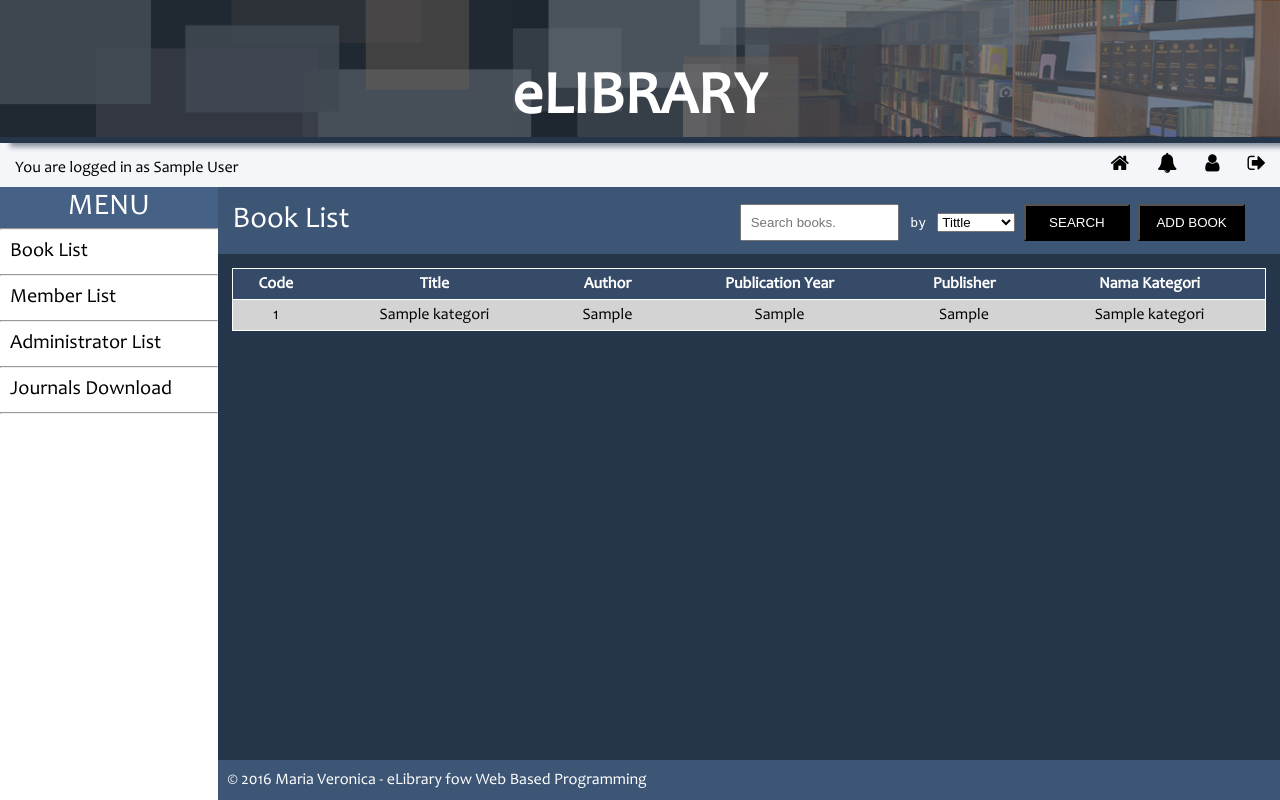
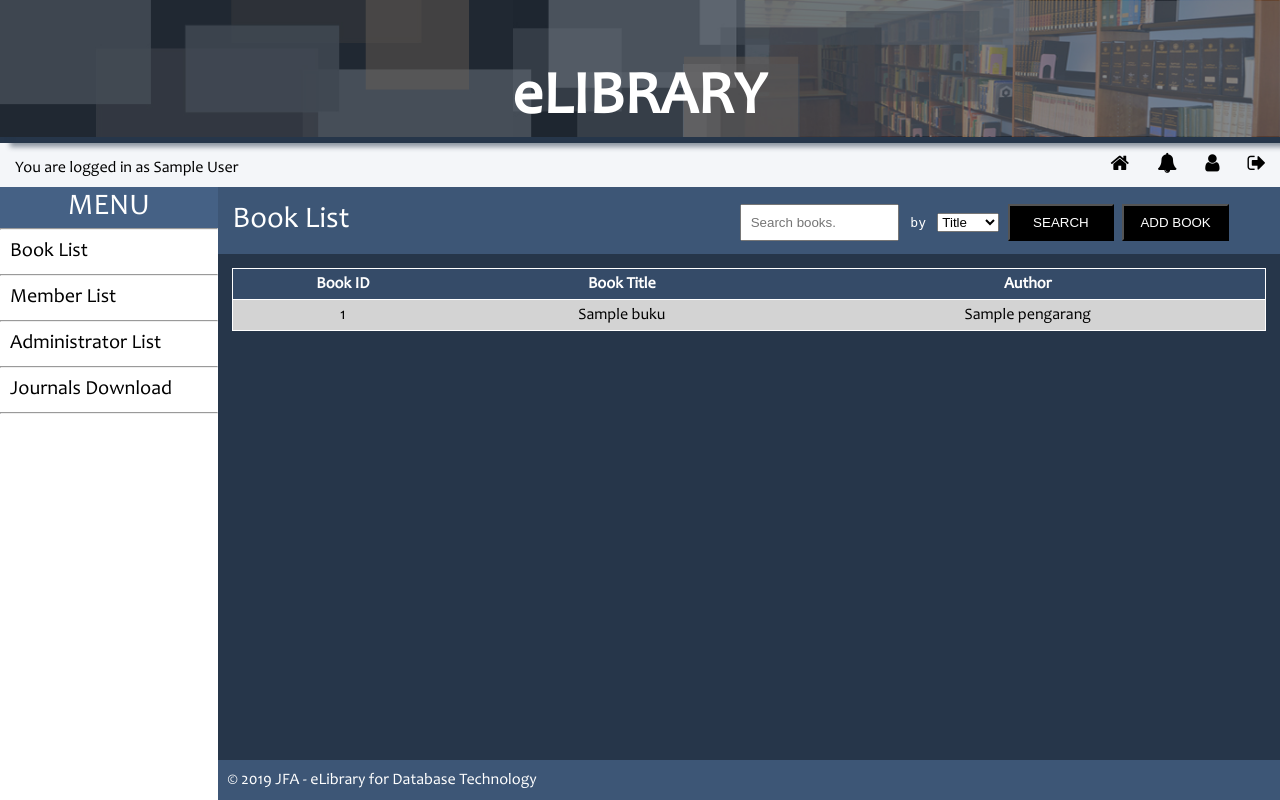
Before and after one commit to johanes97/PerpustakaanTBD, a PHP site: page /pages/admin/books.php in a window 1280 px wide. Run offline with PHP 8.4, Linux system fonts and the light colour scheme; the visitor is signed in with stand-in values (Sample User, id 1); tables that the repository leaves empty or names only in its code hold one stand-in row (values such as "Sample post").

Commit message:
Memperbaiki query books.php

```diff
--- a/pages/admin/books.php
+++ b/pages/admin/books.php
@@ -8,9 +8,9 @@
 	$queryShowBook="SELECT DISTINCT
 						*
 					FROM
-						buku left outer join kategori_buku
-						on kategori_buku.id_buku = buku.id_buku inner join kategori
-						on kategori_buku.id_kategori = kategori.id_kategori";
+						buku
+						inner join bukupengarang on buku.idbuku = bukupengarang.idbuku
+						inner join pengarang on pengarang.idpengarang = bukupengarang.idpengarang";
 	$query = $conn->getQuery();
 
 	if(isset($_GET['iSearch'])){
@@ -19,20 +19,13 @@
 
 		$queryCari="";
 		if($pilihan == 'judul'){
-			$queryCari = " WHERE judul = '$textInput'";
-
-		}
-		else if($pilihan == 'kategori'){
-			$queryCari = " WHERE nama_kategori = '$textInput'";
-
+			$queryCari = " WHERE judulbuku LIKE '%$textInput%'";
 		}
 		else if($pilihan == 'pengarang'){
-			$queryCari = " WHERE pengarang = '$textInput'";
-
+			$queryCari = " WHERE namapengarang LIKE '%$textInput%'";
 		}
-		else if($pilihan == 'penerbit'){
-			$queryCari = " WHERE penerbit = '$textInput'";
-
+		else if($pilihan == 'tag'){
+			$queryCari = " WHERE namatag LIKE '%$textInput%'";
 		}
 		if($textInput == "") $queryCari="";
 		$queryShowBook .= $queryCari;
@@ -65,10 +58,9 @@
 						<input type="text" name="textInput" placeholder="Search books." class="cari">
 						<span class="cari" id="by"><pre> by </pre></span>
 						<select name="pilihan" class="cari">
-							<option value="judul">Tittle</option>
-							<option value="kategori">Category</option>
+							<option value="judul">Title</option>
+							<option value="kategori">Tag</option>
 							<option value="pengarang">Author</option>
-							<option value="penerbit">Publisher</option>
 						</select>
 						<input id="button" name="iSearch" type="submit" value="SEARCH" class="cari">
 						<input id="button2" name="iAdd" type="submit" value="ADD BOOK" class="cari">
@@ -77,18 +69,14 @@
 				<div class="main">
 					<p id="tambahBuku"></p>
 					<table>
-						<tr><th>Code</th><th>Title</th><th>Author</th><th>Publication Year</th>
-						<th>Publisher</th><th>Nama Kategori</th></tr>
+						<tr><th>Book ID</th><th>Book Title</th><th>Author</th></tr>
 						<?php
 							if($result = $query->query($queryShowBook)){
 								while($row = $result->fetch_array()){
 									echo "<tr>";
-									echo "<td>".$row['id_buku']."</td>";
-									echo "<td>".$row['judul']."</td>";
-									echo "<td>".$row['pengarang']."</td>";
-									echo "<td>".$row['tahun_terbit']."</td>";
-									echo "<td>".$row['penerbit']."</td>";
-									echo "<td>".$row['nama_kategori']."</td>";
+									echo "<td>" . $row['idbuku'] . "</td>";
+									echo "<td>" . $row['judulbuku'] . "</td>";
+									echo "<td>" . $row['namapengarang'] . "</td>";
 									echo "</tr>";
 								}
 							}
@@ -96,7 +84,7 @@
 					</table>
 				</div>
 				<div class="closing">
-					<p>&copy; 2016 Maria Veronica - eLibrary fow Web Based Programming</p>
+					<p>&copy; 2019 JFA - eLibrary for Database Technology</p>
 				</div>
 			</div>
 		</div>
@@ -110,22 +98,9 @@
 			<fieldset>
 				<span onclick="document.getElementById('myModal').style.display='none'" class="close">&times;</span>
 				<span id="judulForm">Book Data</span>
-				<form action="">
+				<form method="get">
 					<div class="iForm"><input type="text" name="judul" placeholder="Title"></div>
 					<div class="iForm"><input type="text" name="pengarang" placeholder="Author"></div>
-					<div class="iForm"><input type="text" name="thnTerbit" placeholder="Publication Year"></div>
-					<div class="iForm"><input type="text" name="penerbit" placeholder="Publisher"></div>
-					<select name="kategori" class="iForm">
-						<?php
-						$queryKategori = "SELECT nama_kategori FROM kategori";
-							if($result = $query->query($queryKategori)){
-								while($row = $result->fetch_array()){
-									$kate = $row['nama_kategori'];
-									echo "<option value='$kate'>$kate</option>";
-								}
-							}
-						?>
-					</select>
 					<div class="tombol">
 						<div><input type="submit" value="ADD" class="iBForm" name="add"></div>
 					</div>
@@ -146,46 +121,45 @@
 </html>
 
 <?php
-	function generateCode($length=4){
-		$characters = '0a1q2E3p4hbK56F7ec8L9idUMoxyNgzXAnBCwrfDYTGsvkHItJOhPQujmRlVWSZ';
-		$charactersLength = strlen($characters);
-		$randomString = '';
-		for($i = 0; $i < $length; $i++){
-			$randomString .= $characters[rand(0,$charactersLength - 1)];
-		}
-		return $randomString;
-	}
 
 	if(isset($_GET['iAdd'])){
 		echo "<script>modalOn();</script>";
 	}
 	if(isset($_GET['add'])){
-		$idBuku=generateCode();
-		$judul = $_GET['judul']; $pengarang = $_GET['pengarang'];
-		$thnTerbit = $_GET['thnTerbit'];$penerbit = $_GET['penerbit']; $kategori = $_GET['kategori'];
+		$judulbuku = $_GET['judul'];
+		$namapengarang = $_GET['pengarang'];
+		//$tag = $_GET['kategori'];
 
-		$queryCek="SELECT * FROM buku WHERE id_buku = $idBuku";
-		$resCek = $conn->executeQuery($queryCek);
+		if($judulbuku!="" && $namapengarang!=""){
+			$queryInsertBook = "INSERT INTO buku(judulbuku) VALUES('$judulbuku');";
+			$queryInsertPengarang = "INSERT INTO pengarang(namapengarang) VALUES('$namapengarang');";
+			$conn->executeNonQuery($queryInsertBook);
+			$conn->executeNonQuery($queryInsertPengarang);
 
-		if($resCek!=null){
-			while($resCek!=null){
-				$idBuku=generateCode();
-				$queryCek="SELECT * FROM buku WHERE id_buku = $idBuku";
-				$resCek = $conn->executeQuery($queryCek);
-			}
-		}
+			$queryGetIdBuku = "SELECT buku.idbuku
+								FROM buku
+								WHERE judulbuku LIKE '$judulbuku'";
+			$queryGetIdPengarang = "SELECT pengarang.idpengarang
+								FROM pengarang
+								WHERE namapengarang LIKE '$namapengarang'";
 
-		if($judul!=""&& $pengarang!="" && $thnTerbit!="" && $penerbit!="" &&$kategori!=""){
-			$queryInsertBook = "INSERT INTO buku
-				VALUES ('$idBuku','$judul', '$pengarang', $thnTerbit, '$penerbit')";
-			$conn->executeNonQuery($queryInsertBook);
+			$result = $query->query($queryGetIdBuku);
+			$row = $result->fetch_array();
+			$idbuku = $row['idbuku'];
 
-			$idKate = $conn->executeQuery("SELECT id_kategori FROM kategori WHERE nama_kategori = '$kategori'")[0][0];
-			$queryInsertKategori = "INSERT INTO kategori_buku
-					VALUES ('$idBuku','$idKate')";
-			$conn->executeNonQuery($queryInsertKategori);
+			$result = $query->query($queryGetIdPengarang);
+			$row = $result->fetch_array();
+			$idpengarang = $row['idpengarang'];
 
-			echo "<script>document.getElementById('tambahBuku').innerHTML = 'Book Added'</script>";
+			$queryInsertBukuPengarang = "INSERT INTO bukupengarang(idbuku,idpengarang) VALUES($idbuku,$idpengarang);";
+			$conn->executeNonQuery($queryInsertBukuPengarang);
+
+			//$idKate = $conn->executeQuery("SELECT id_kategori FROM kategori WHERE nama_kategori = '$kategori'")[0][0];
+			//$queryInsertKategori = "INSERT INTO kategori_buku
+			//		VALUES ('$idBuku','$idKate')";
+			//$conn->executeNonQuery($queryInsertKategori);
+
+			//echo "<script>document.getElementById('tambahBuku').innerHTML = 'Book Added'</script>";
 		}
 	}
 ?>
```
Also changed, not shown: pages/user/book.php (+7 -10 lines).
